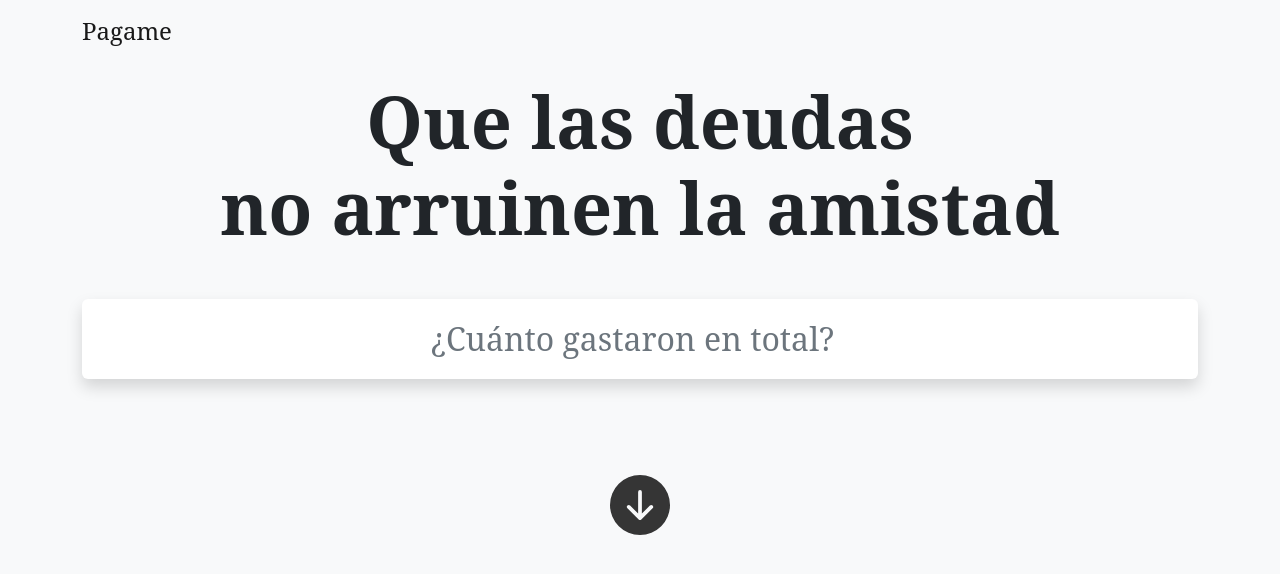
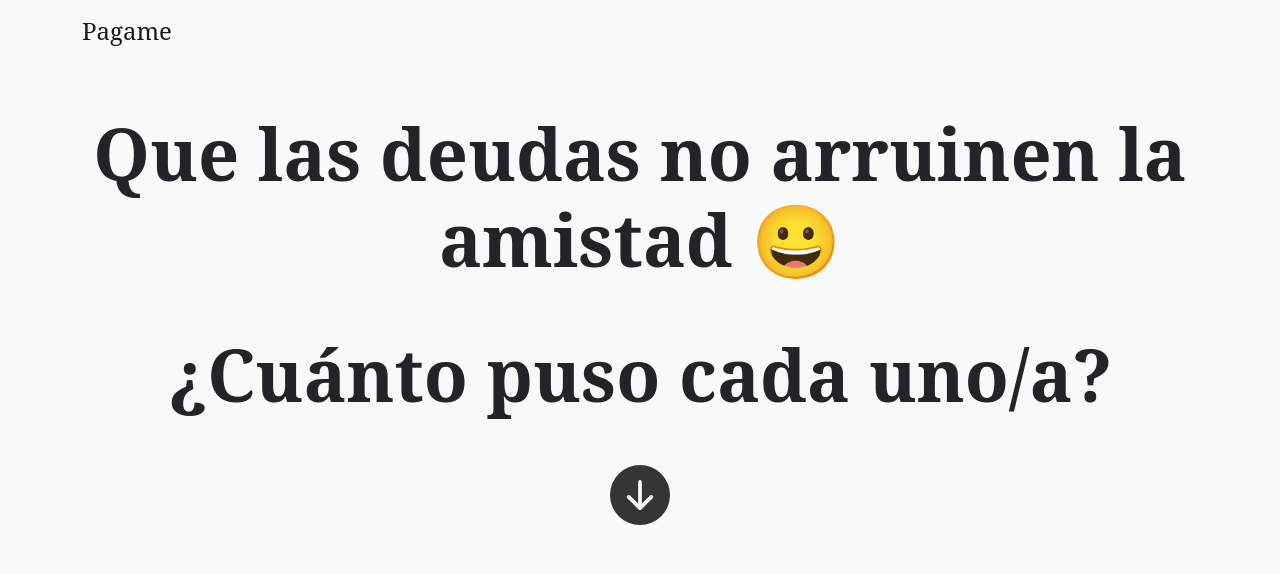
Before and after one commit to BautistaMendibe/pagamerata, an Angular app: page / in a window 1280 px wide. Shown: the top 574 px of the page. Built offline with nearby package versions, Linux system fonts and the light colour scheme.

Commit message:
Se quitó el input de cantidad total (se puede calcular mediante la suma de cada uno) y se sacó la ruta del cada uno, ya que se pone en el home

```diff
--- a/src/app/app.module.ts
+++ b/src/app/app.module.ts
@@ -9,7 +9,6 @@ import {RouterModule, Routes} from "@angular/router";
 
 const appRoutes:Routes = [
   {path:'', component:HomeComponentComponent},
-  {path:'cuantopusieron', component:CuantoPusoComponentComponent},
   {path:'repartir', component:RepartirComponentComponent},
 ];
 
--- a/src/app/home-component/home-component.component.html
+++ b/src/app/home-component/home-component.component.html
@@ -1,10 +1,9 @@
-<h1 class="display-2 mt-3 mb-5">Que las deudas<br>no arruinen la amistad</h1>
+<h1 class="display-2 mt-5 mb-5">Que las deudas no arruinen la amistad 😀</h1>
+<h1 class="display-2 mt-3 mb-5">¿Cuánto puso cada uno/a?</h1>
 
-<div class="input-group input-group-lg">
-  <input type="number" class="form-control border-0 shadow p-3 mb-5 bg-white rounded" style="font-size: 2rem" placeholder="¿Cuánto gastaron en total?">
-</div>
+<!-- Acá va el componente para repartir entre los participantes -->
 
-<a href="/cuantopusieron">
+<a href="/repartir">
   <div class="text-center mt-5">
     <svg xmlns="http://www.w3.org/2000/svg" width="60" height="60" fill="currentColor" class="bi bi-arrow-down-circle-fill" viewBox="0 0 16 16">
       <path d="M16 8A8 8 0 1 1 0 8a8 8 0 0 1 16 0zM8.5 4.5a.5.5 0 0 0-1 0v5.793L5.354 8.146a.5.5 0 1 0-.708.708l3 3a.5.5 0 0 0 .708 0l3-3a.5.5 0 0 0-.708-.708L8.5 10.293V4.5z"/>
--- a/src/app/home-component/home-component.component.ts
+++ b/src/app/home-component/home-component.component.ts
@@ -1,15 +1,12 @@
-import { Component, OnInit } from '@angular/core';
+import { Component } from '@angular/core';
 
 @Component({
   selector: 'app-home-component',
   templateUrl: './home-component.component.html',
   styleUrls: ['./home-component.component.css']
 })
-export class HomeComponentComponent implements OnInit {
+export class HomeComponentComponent{
 
-  constructor() { }
 
-  ngOnInit(): void {
-  }
 
 }
```
